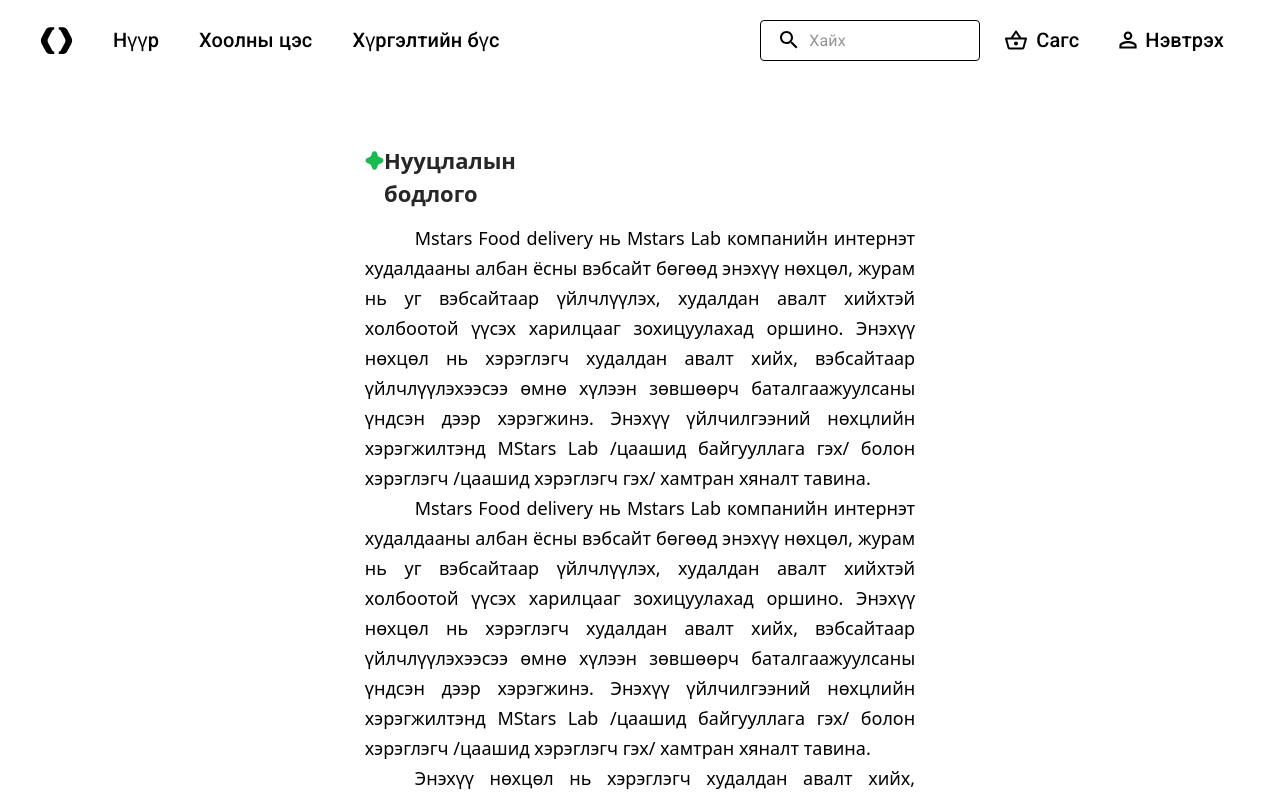
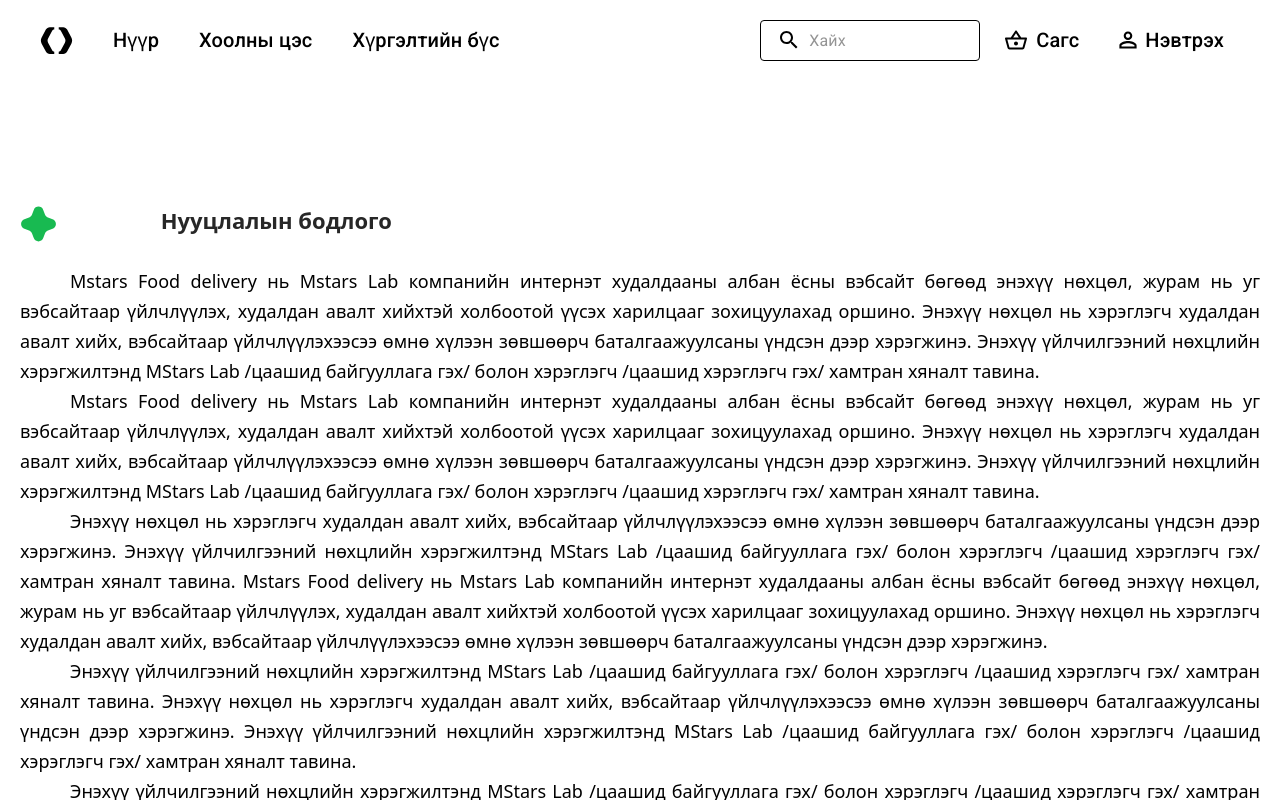
Before and after one commit to Leap-1f/nerds-food-delivery, a Next.js app in the folder fe/: page /privacyPolicy in a window 1280 px wide. Shown: the top 800 px of the page. Built offline with nearby package versions, Linux system fonts and the light colour scheme.

Commit message:
tas , privacyPolicy zasvar

```diff
--- a/fe/src/pages/privacyPolicy.tsx
+++ b/fe/src/pages/privacyPolicy.tsx
@@ -8,7 +8,7 @@
           margin: "0px auto",
           bgcolor: "#FFFFFF",
           display: "grid",
-          width: "50%",
+          maxWidth: "1240px",
         }}
       >
         <Box
@@ -17,7 +17,6 @@
             height: "50%",
             display: "flex",
             justifyContent: "space-between",
-            marginLeft: "7%",
             marginTop: "10%",
           }}
         >
@@ -45,8 +44,6 @@
             color: "#000000",
             textAlign: "justify",
             textIndent: "50px",
-            marginLeft: "7%",
-            marginRight: "7%",
             marginTop: "2%",
           }}
         >
--- a/fe/src/pages/tas.tsx
+++ b/fe/src/pages/tas.tsx
@@ -8,7 +8,7 @@
           margin: "0px auto",
           bgcolor: "#FFFFFF",
           display: "grid",
-          width: "50%",
+          maxWidth: "1240px",
         }}
       >
         <Box
@@ -17,7 +17,6 @@
             height: "50%",
             display: "flex",
             justifyContent: "space-between",
-            marginLeft: "7%",
             marginTop: "10%",
           }}
         >
@@ -45,8 +44,6 @@
             color: "#000000",
             textAlign: "justify",
             textIndent: "50px",
-            marginLeft: "7%",
-            marginRight: "7%",
             marginTop: "2%",
           }}
         >
```
